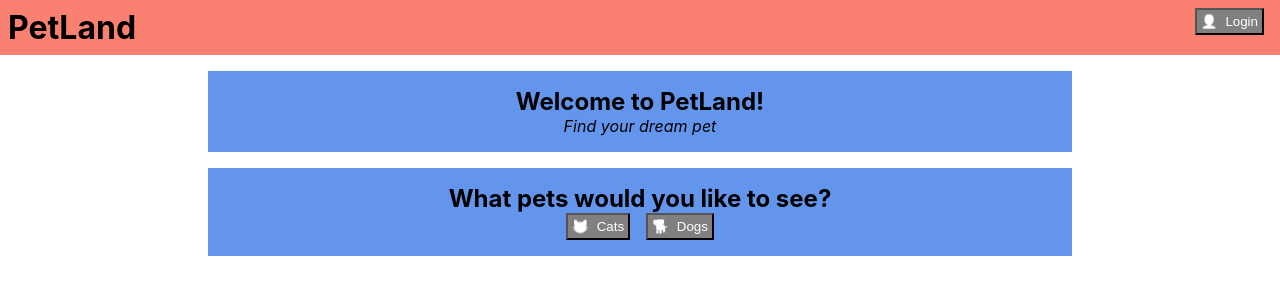
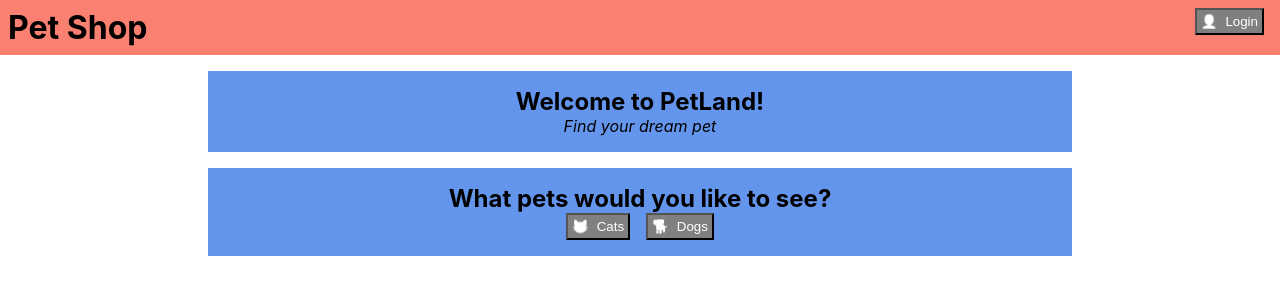
Before and after one commit to noribang/react_08_20221205, a React (Create React App) app: page / in a window 1280 px wide. Shown: the top 300 px of the page. Built offline with nearby package versions, Linux system fonts and the light colour scheme.

Commit message:
Added main component in index.js.

```diff
--- a/src/index.js
+++ b/src/index.js
@@ -5,13 +5,13 @@ import './style.css'
 // import App from './App';
 import reportWebVitals from './reportWebVitals';
 
-function Header() {
+function Header(props) {
   return (
     <header>
-        <h1>PetLand</h1>
+        <h1>{props.heading}</h1>
         <nav>
           <button>
-            <span role="img">👤</span>
+            <span role="img">{props.img}</span>
             Login
           </button>
         </nav>
@@ -19,21 +19,9 @@ function Header() {
   )
 }
 
-
-function App() {
+function Main() {
   return (
-    <div>
-      <Header />
-      {/* <header>
-        <h1>PetLand</h1>
-        <nav>
-          <button>
-            <span role="img">👤</span>
-            Login
-          </button>
-        </nav>
-      </header> */}
-      <main>
+    <main>
         <div className="card">
           <h2>Welcome to PetLand!</h2>
           <em>Find your dream pet</em>
@@ -52,6 +40,42 @@ function App() {
           </div>
         </div>
       </main>
+  )
+}
+
+function App() {
+  return (
+    <div>
+      <Header heading="Pet Shop" img="👤"/>
+      <Main />
+      {/* <header>
+        <h1>PetLand</h1>
+        <nav>
+          <button>
+            <span role="img">👤</span>
+            Login
+          </button>
+        </nav>
+      </header> */}
+      {/* <main>
+        <div className="card">
+          <h2>Welcome to PetLand!</h2>
+          <em>Find your dream pet</em>
+        </div>
+        <div className="card">
+          <h2>What pets would you like to see?</h2>
+          <div>
+            <button>
+              <span role="img">😸</span>
+              Cats
+            </button>
+            <button>
+              <span role="img">🐕</span>
+              Dogs
+            </button>
+          </div>
+        </div>
+      </main> */}
     </div>
   );
 }
```
